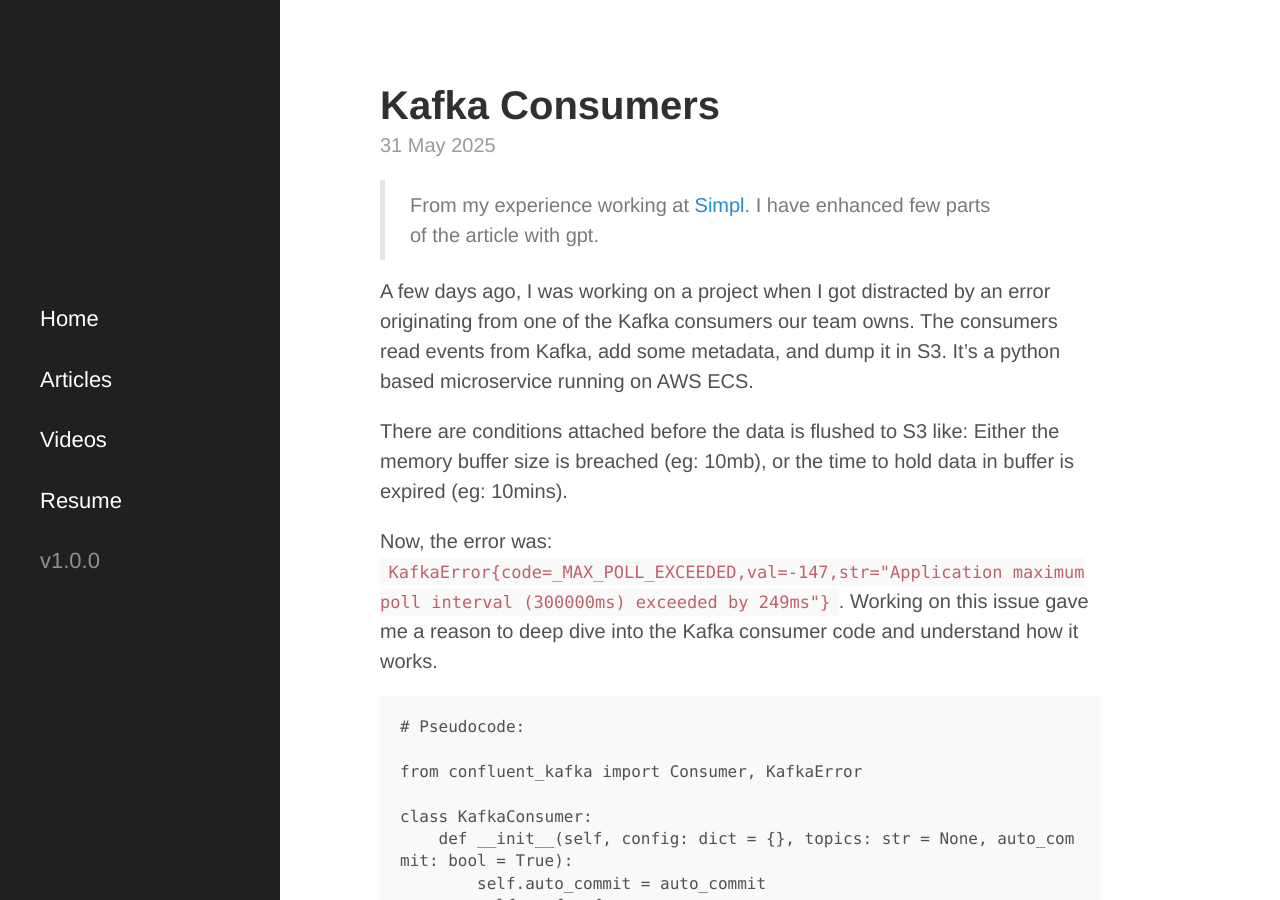
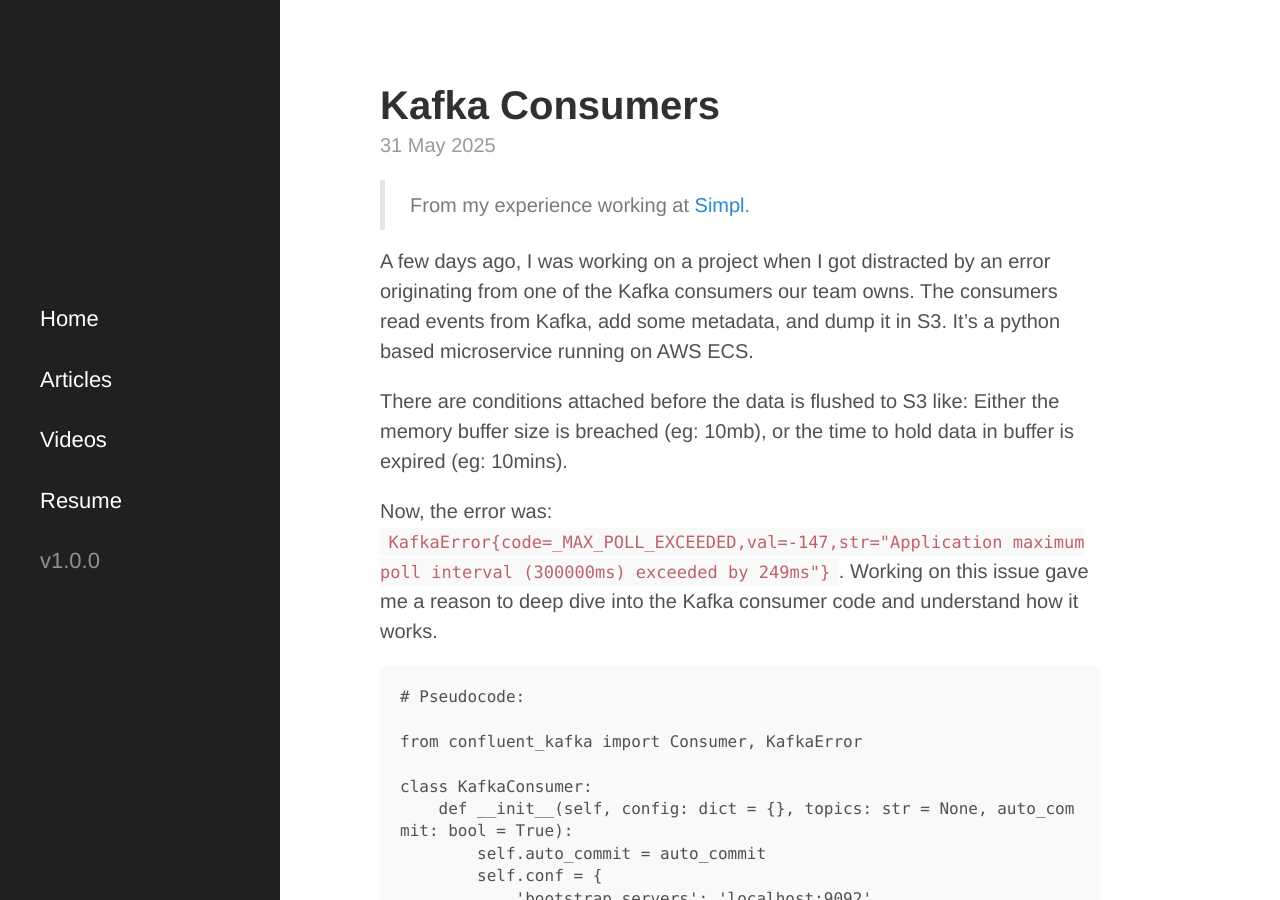
Before and after one commit to surajvm1/surajv311.github.io, a Jekyll site: the page built from _posts/2025-05-31-kafka-consumers.md, in a window 1280 px wide and 900 px high. Built offline with Jekyll 4.4.1, drawn with Linux system fonts in a browser that asks for light colours; some web fonts are replaced.

Commit message:
refactor

```diff
--- a/_posts/2025-05-31-kafka-consumers.md
+++ b/_posts/2025-05-31-kafka-consumers.md
@@ -4,7 +4,7 @@ title: Kafka Consumers
 category: technicalArticles
 ---
 
-> From my experience working at [Simpl](https://simpl.com/). I have enhanced few parts of the article with gpt.
+> From my experience working at [Simpl](https://simpl.com/).
 
 A few days ago, I was working on a project when I got distracted by an error originating from one of the Kafka consumers our team owns.
 The consumers read events from Kafka, add some metadata, and dump it in S3. It's a python based microservice running on AWS ECS.
```
